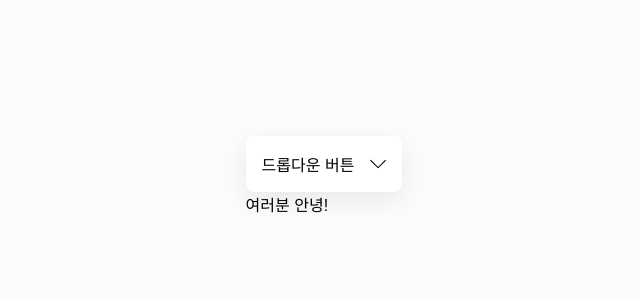
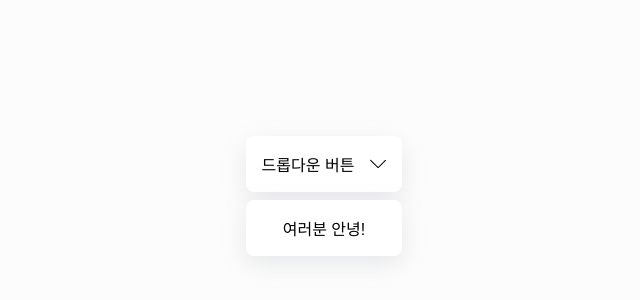
Before and after one commit to osparking/react-dropdown, a React (Vite) app: page / in a window 1280 px wide. Shown: the part 264-564 px from the top of the page, without its empty margins (316-956 px from the left). Built offline with nearby package versions, Linux system fonts and the light colour scheme.

Commit message:
dropdown content style specified

```diff
--- a/src/components/DropdownContent/DropdownContent.css
+++ b/src/components/DropdownContent/DropdownContent.css
@@ -0,0 +1,16 @@
+.dropdown-content {
+    position: absolute;
+    min-width: 100%;
+    display: flex;
+    flex-direction: column;
+    align-items: center;
+    padding: 1rem;
+    margin-top: .5rem;
+    background-color: white;
+    border-radius: .5rem;
+    box-shadow: rgba(149, 157, 165, 0.2) 0px 8px 24px;
+    max-height: 40vh;
+    overflow-y: scroll;
+    scrollbar-width: none;
+    -ms-overflow-style: none;
+}
--- a/src/components/DropdownContent/DropdownContent.jsx
+++ b/src/components/DropdownContent/DropdownContent.jsx
@@ -1,7 +1,7 @@
-import React from "react";
+import "./DropdownContent.css";
 
 const DropdownContent = ({ children }) => {
-  return <div>{children}</div>;
+  return <div className="dropdown-content">{children}</div>;
 };
 
 export default DropdownContent;
```
